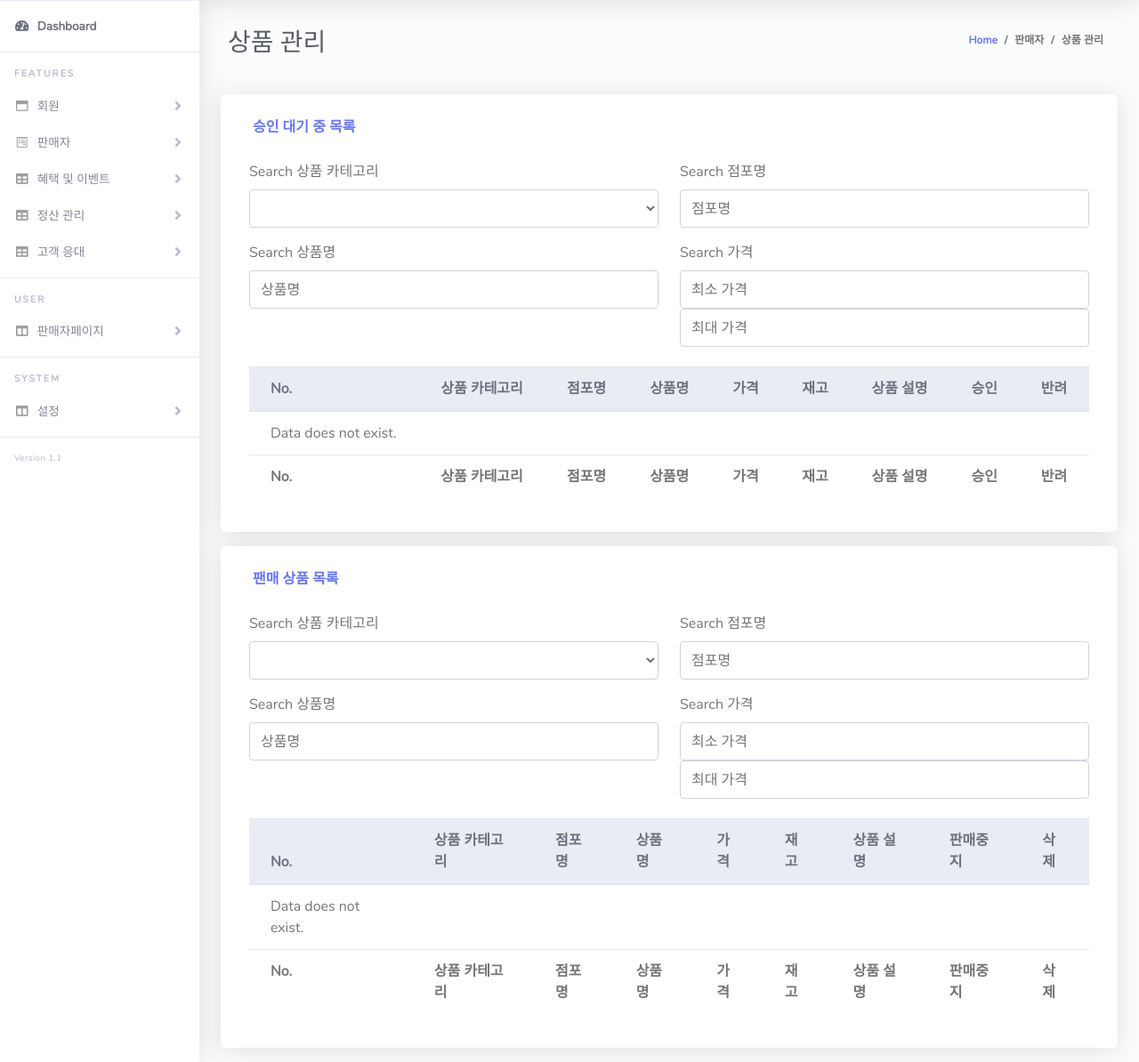
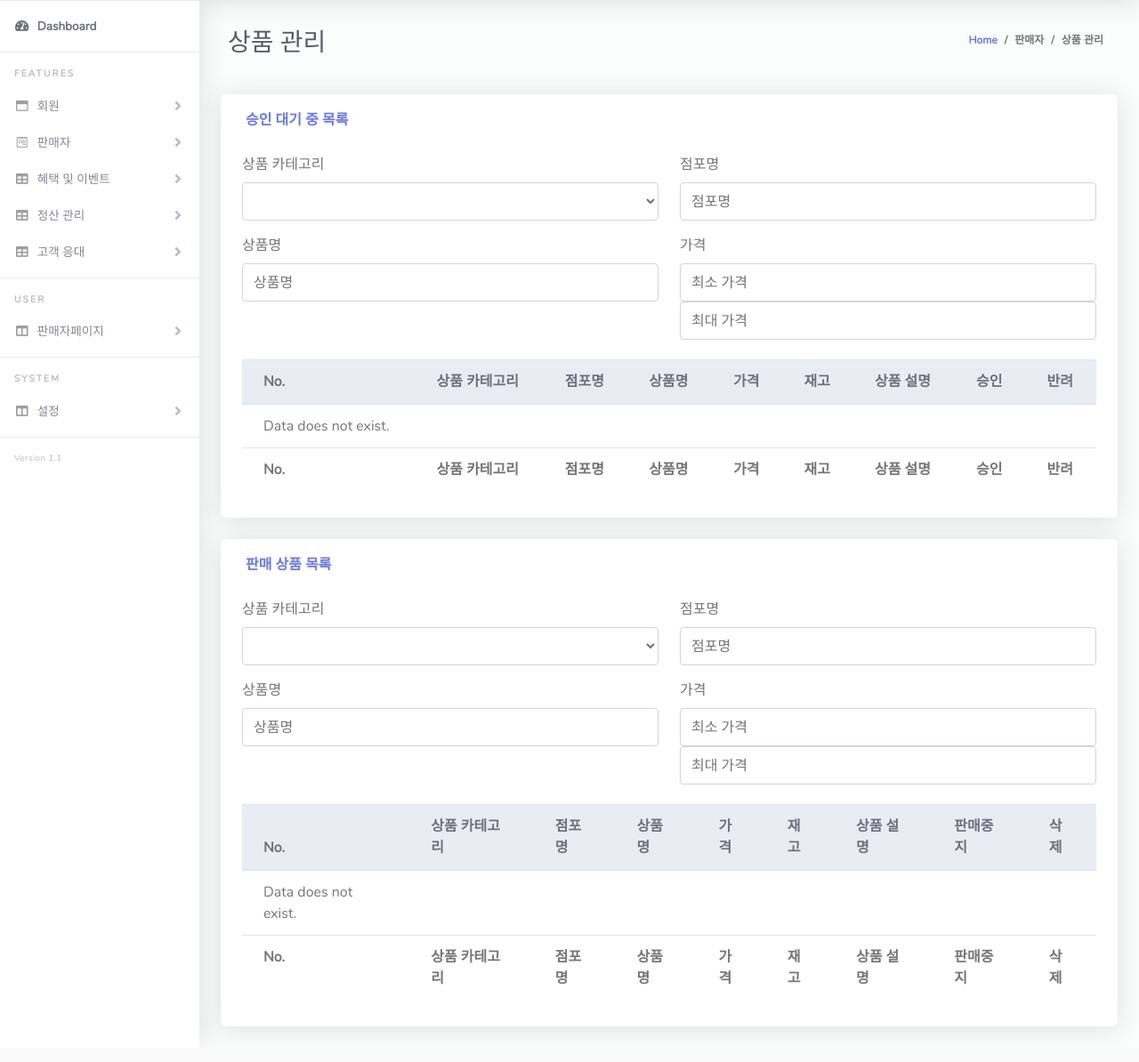
Before and after one commit to jhy11/jjj, a Django app: page /management/product in a window 1280 px wide. Shown: the part 70-1264 px from the top of the page at 89% size. After the commit the page ends 1235 px from the top, so only its background shows below. Run offline with Django 4.2, Linux system fonts and the light colour scheme; tables that the repository leaves empty hold one stand-in row (values such as "Sample post"); lists and menus that the app fills with data are empty; some libraries are stand-ins or nearby versions.

Commit message:
Fix searching on selectbox and minor issues

```diff
--- a/management/templates/product_info.html
+++ b/management/templates/product_info.html
@@ -20,7 +20,7 @@
     <div class="row">
     <!-- A table of products waiting for sales approval -->
         <div class="col"  id="pro-RequestedTable">
-            <div class="card mb-3 p-3">
+            <div class="card mb-4 p-2">
                 <div class="card-header d-flex flex-row align-items-center justify-content-between">
                     <h6 class="m-0 font-weight-bold text-primary">승인 대기 중 목록</h6>
                 </div>
@@ -57,7 +57,7 @@
                             <!-- Search -->
                             <div class ="row g-3 needs-validation">
                                 <div class="col-md-6 mb-3">
-                                    <label class="form-label" for="catSearch">Search 상품 카테고리</label>
+                                    <label class="form-label" for="catSearch">상품 카테고리</label>
                                     <select class="form-control" id="catSearch" name="catSearch" required>
                                         {% if ProCategories %}
                                         <option value="" disabled selected>상품 카테고리 선택</option>
@@ -68,15 +68,15 @@
                                     </select>
                                 </div>
                                 <div class="col-md-6 mb-3">
-                                    <label class="form-label" for="shopSearch">Search 점포명</label>
+                                    <label class="form-label" for="shopSearch">점포명</label>
                                     <input class="form-control" id="shopSearch" name="shopSearch" type="text" placeholder="점포명" required/>
                                 </div>
                                 <div class="col-md-6 mb-3">
-                                    <label class="form-label" for="nameSearch">Search 상품명</label>
+                                    <label class="form-label" for="nameSearch">상품명</label>
                                     <input class="form-control" id="nameSearch" name="nameSearch" type="text" placeholder="상품명" required/>
                                 </div>
                                 <div class="col-md-6 mb-3">
-                                    <label class="form-label" for="minPrice">Search 가격</label>
+                                    <label class="form-label" for="minPrice">가격</label>
                                     <input class="form-control" id="minPrice" name="minPrice" type="text" placeholder="최소 가격" required/>
                                     <input class="form-control" id="maxPrice" name="maxPrice" type="text" placeholder="최대 가격" required/>
                                 </div>
@@ -93,12 +93,12 @@
                                 <td class="align-middle" id="Stock" required>{{ i.stock }}</td>
                                 <td class="align-middle" id="Description" required>{{ i.description }}</td>
                                 <td class="align-middle">
-                                    <button class="btn btn-outline-primary mb-1 btn-edit" type="button" onclick="approvePro('{{i.id}}', '{{ i.pro_category.name }}',
+                                    <button class="btn btn-outline-primary pb-1 btn-edit" type="button" onclick="approvePro('{{i.id}}', '{{ i.pro_category.name }}',
                                     '{{ i.shop.shop_name }}','{{ i.name }}','{{ i.price }}','{{ i.stock }}','{{ i.description }}')"
                                     >승인</button>
                                 </td>
                                 <td class="align-middle">
-                                    <button class="btn btn-outline-danger mb-1" type="button" onclick="rejectPro('{{i.id}}', '{{ i.pro_category.name }}',
+                                    <button class="btn btn-outline-danger pb-1" type="button" onclick="rejectPro('{{i.id}}', '{{ i.pro_category.name }}',
                                     '{{ i.shop.shop_name }}','{{ i.name }}','{{ i.price }}','{{ i.stock }}','{{ i.description }}')"
                                     >반려</button>
                                 </td>
@@ -119,9 +119,9 @@
     <div class="row">
     <!-- A table of products on sale -->
         <div class="col"  id="pro-OnSaleTable">
-            <div class="card mb-3 p-3">
+            <div class="card mb-4 p-2">
                 <div class="card-header d-flex flex-row align-items-center justify-content-between">
-                    <h6 class="m-0 font-weight-bold text-primary">팬매 상품 목록</h6>
+                    <h6 class="m-0 font-weight-bold text-primary">판매 상품 목록</h6>
                 </div>
                 <div class="table-responsive p-3">
                     <table class="table align-items-center table-flush table-hover" id="dataTableHover2">
@@ -156,7 +156,7 @@
                             <!-- Search -->
                             <div class ="row g-3 needs-validation">
                                 <div class="col-md-6 mb-3">
-                                    <label class="form-label" for="catSearch2">Search 상품 카테고리</label>
+                                    <label class="form-label" for="catSearch2">상품 카테고리</label>
                                     <select class="form-control" id="catSearch2" name="catSearch2" required>
                                         {% if ProCategories %}
                                         <option value="" disabled selected>상품 카테고리 선택</option>
@@ -167,15 +167,15 @@
                                     </select>
                                 </div>
                                 <div class="col-md-6 mb-3">
-                                    <label class="form-label" for="shopSearch2">Search 점포명</label>
+                                    <label class="form-label" for="shopSearch2">점포명</label>
                                     <input class="form-control" id="shopSearch2" name="shopSearch2" type="text" placeholder="점포명" required/>
                                 </div>
                                 <div class="col-md-6 mb-3">
-                                    <label class="form-label" for="nameSearch2">Search 상품명</label>
+                                    <label class="form-label" for="nameSearch2">상품명</label>
                                     <input class="form-control" id="nameSearch2" name="nameSearch2" type="text" placeholder="상품명" required/>
                                 </div>
                                 <div class="col-md-6 mb-3">
-                                    <label class="form-label" for="minPrice2">Search 가격</label>
+                                    <label class="form-label" for="minPrice2">가격</label>
                                     <input class="form-control" id="minPrice2" name="minPrice2" type="text" placeholder="최소 가격" required/>
                                     <input class="form-control" id="maxPrice2" name="maxPrice2" type="text" placeholder="최대 가격" required/>
                                 </div>
@@ -192,12 +192,12 @@
                                 <td class="align-middle" id="Manager" required>{{ i.stock }}</td>
                                 <td class="align-middle" id="Manager" required>{{ i.description }}</td>
                                 <td class="align-middle">
-                                    <button class="btn btn-outline-danger mb-1" type="button" onclick="suspendPro('{{i.id}}', '{{ i.pro_category.name }}',
+                                    <button class="btn btn-outline-danger pb-1" type="button" onclick="suspendPro('{{i.id}}', '{{ i.pro_category.name }}',
                                     '{{ i.shop.shop_name }}','{{ i.name }}','{{ i.price }}','{{ i.stock }}','{{ i.description }}')"
                                     >판매중지</button>
                                 </td>
                                 <td class="align-middle">
-                                    <button class="btn btn-outline-danger mb-1" type="button" onclick="deletePro('{{i.id}}')">삭제</button>
+                                    <button class="btn btn-outline-danger pb-1" type="button" onclick="deletePro('{{i.id}}')">삭제</button>
                                 </td>
                             </tr>
                             {% endfor %}
--- a/seller/templates/qna_info.html
+++ b/seller/templates/qna_info.html
@@ -29,7 +29,7 @@
                 <option value="" disabled selected>문의 종류를 선택하세요.</option>
                 {% if qnaCategories %}
                 {% for i in qnaCategories %}
-                <option value="{{i.id}}">{{i.name}}</option>
+                <option value="{{i.name}}">{{i.name}}</option>
                 {% endfor %}
                 {% endif %}
               </select>
--- a/templates/includes/navigation.html
+++ b/templates/includes/navigation.html
@@ -104,29 +104,28 @@
     User
   </div>
   <li class="nav-item">
-    <a class="nav-link collapsed" href="#" data-toggle="collapse" data-target="#collapsePage" aria-expanded="true"
+    <a class="nav-link collapsed" href="#" data-toggle="collapse" data-target="#seller" aria-expanded="true"
       aria-controls="collapsePage">
       <i class="fas fa-fw fa-columns"></i>
       <span>판매자페이지</span>
     </a>
-    <div id="collapsePage" class="collapse" aria-labelledby="headingPage" data-parent="#accordionSidebar">
+    <div id="seller" class="collapse" aria-labelledby="headingPage" data-parent="#accordionSidebar">
       <div class="bg-white py-2 collapse-inner rounded">
         <h6 class="collapse-header">나의 판매</h6>
         <a class="collapse-item" href="{% url 'seller:seller_product' %}">판매 등록</a>
     </div>
   </li>
-
   <hr class="sidebar-divider">
   <div class="sidebar-heading">
     System
   </div>
   <li class="nav-item">
-    <a class="nav-link collapsed" href="#" data-toggle="collapse" data-target="#collapsePage" aria-expanded="true"
+    <a class="nav-link collapsed" href="#" data-toggle="collapse" data-target="#system" aria-expanded="true"
       aria-controls="collapsePage">
       <i class="fas fa-fw fa-columns"></i>
       <span>설정</span>
     </a>
-    <div id="collapsePage" class="collapse" aria-labelledby="headingPage" data-parent="#accordionSidebar">
+    <div id="system" class="collapse" aria-labelledby="headingPage" data-parent="#accordionSidebar">
       <div class="bg-white py-2 collapse-inner rounded">
         <h6 class="collapse-header">시스템 관리</h6>
         <a class="collapse-item" href="#">카테고리 관리</a>
```
Also changed, not shown: management/templates/order_info.html (+15 -15 lines), management/templates/shop_info.html (+8 -8 lines), static/jsmeta/script_shop_info.js (+24 -4 lines).
